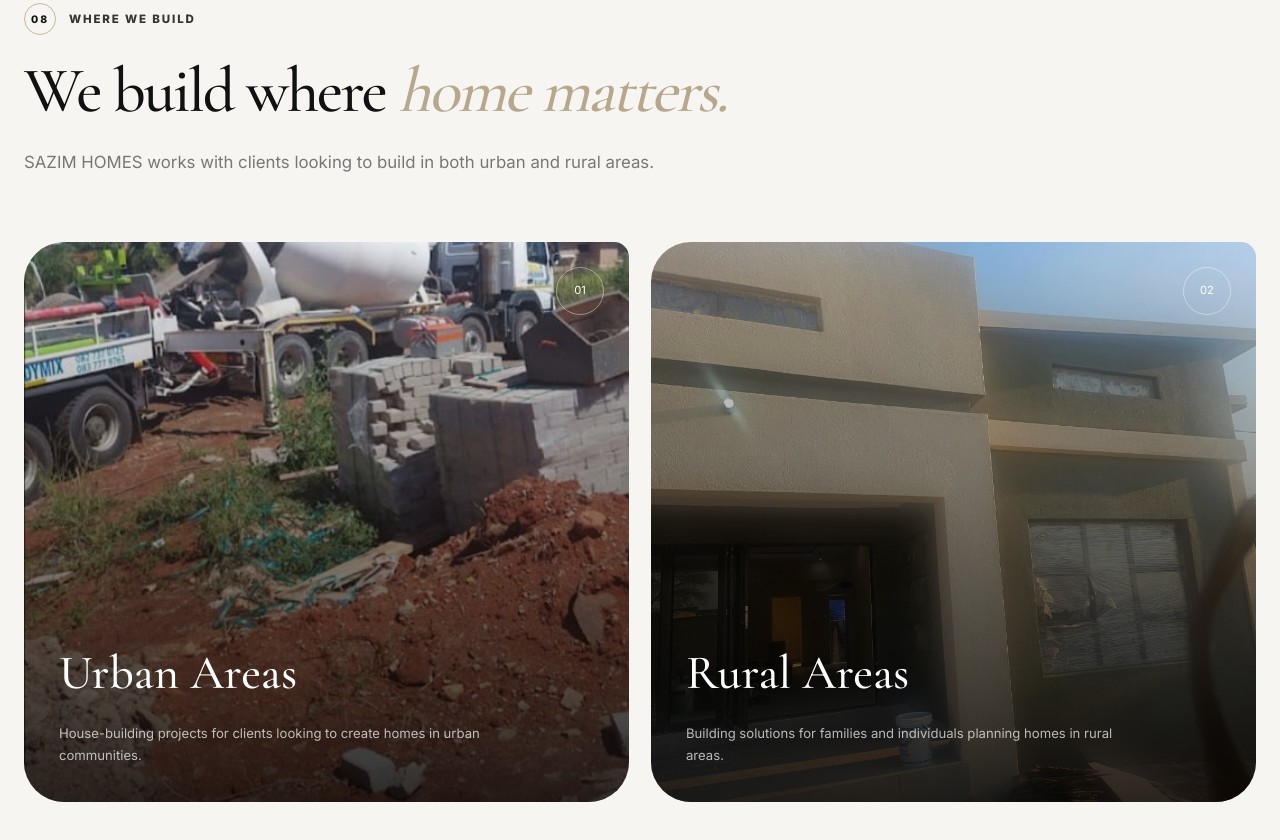
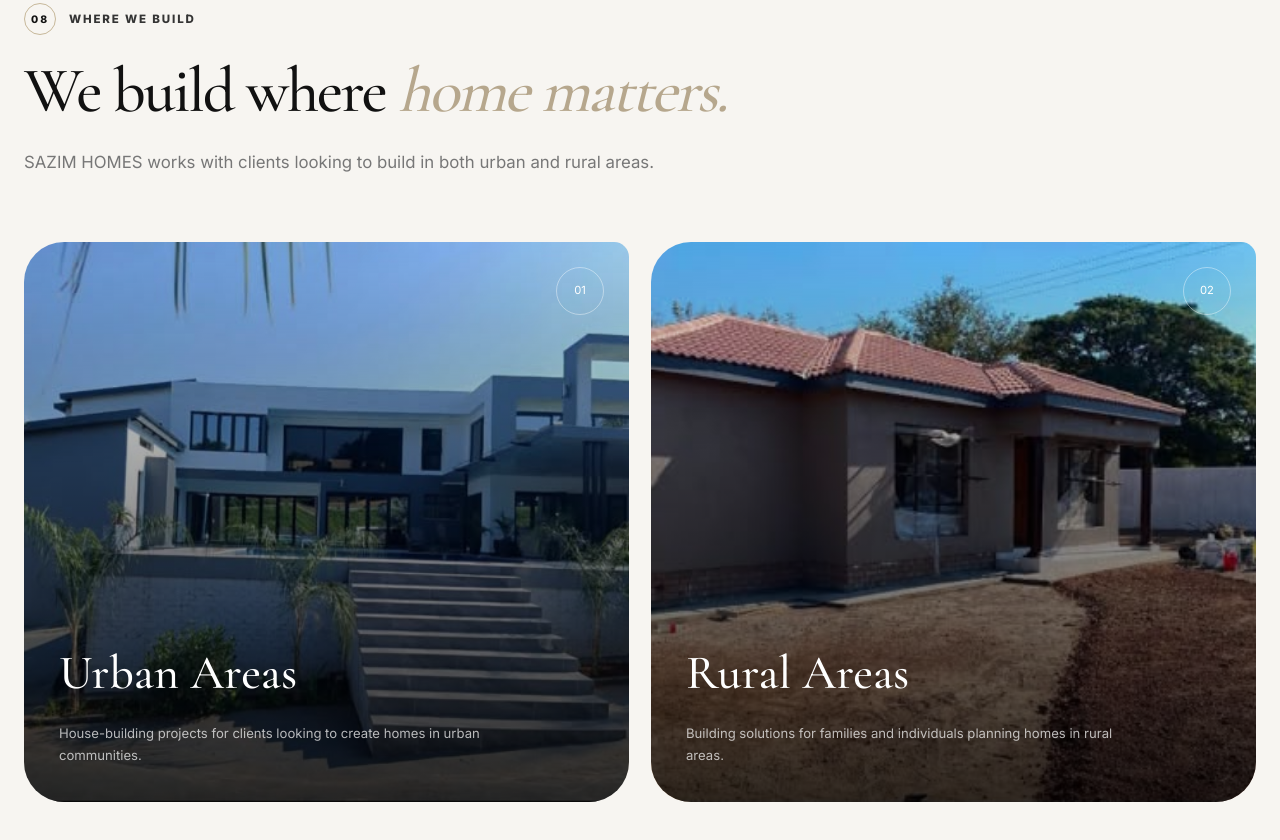
Before and after one commit to khokhotiva/sazim-trading, a plain HTML site: page index.html in a window 1280 px wide. Shown: the part 8852-9692 px from the top of the page. Drawn offline with nearby package versions, Linux system fonts and the light colour scheme.

Commit message:
Update: new gallery page and images

```diff
--- a/index.html
+++ b/index.html
@@ -1108,7 +1108,7 @@
                 <div class="sector-image">
 
                     <img
-                        src="images/house8.jpeg"
+                        src="images/house1.jpeg"
                         alt="Urban residential home"
                         loading="lazy"
                     >
@@ -1136,7 +1136,7 @@
                 <div class="sector-image">
 
                     <img
-                        src="images/house9.jpeg"
+                        src="images/house2.jpeg"
                         alt="Rural residential home"
                         loading="lazy"
                     >
```
